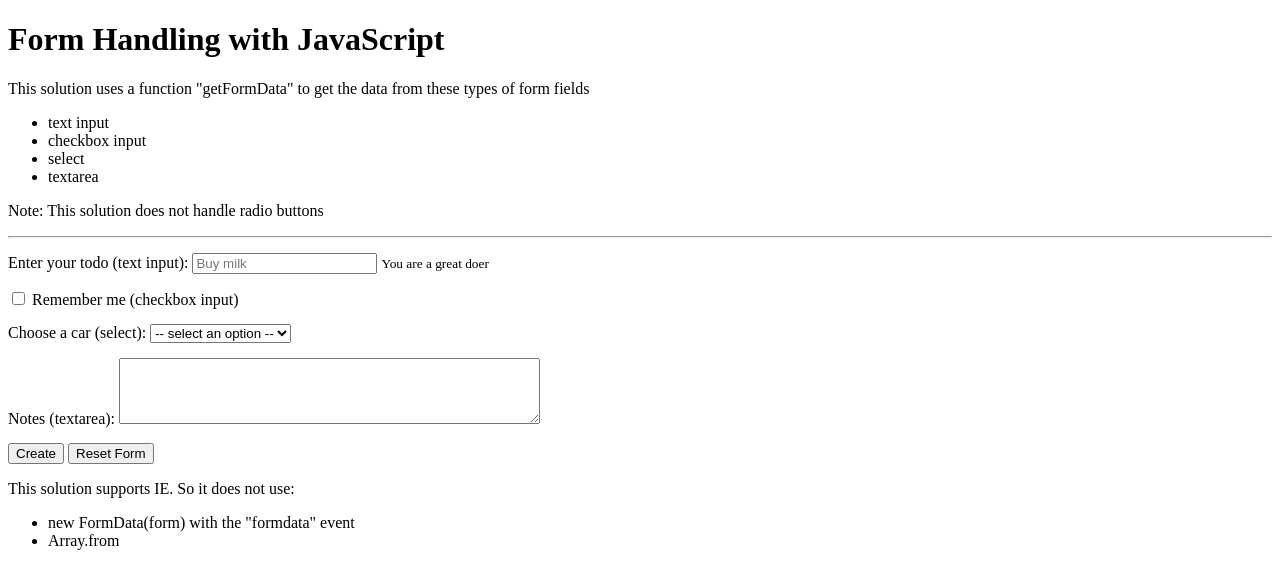
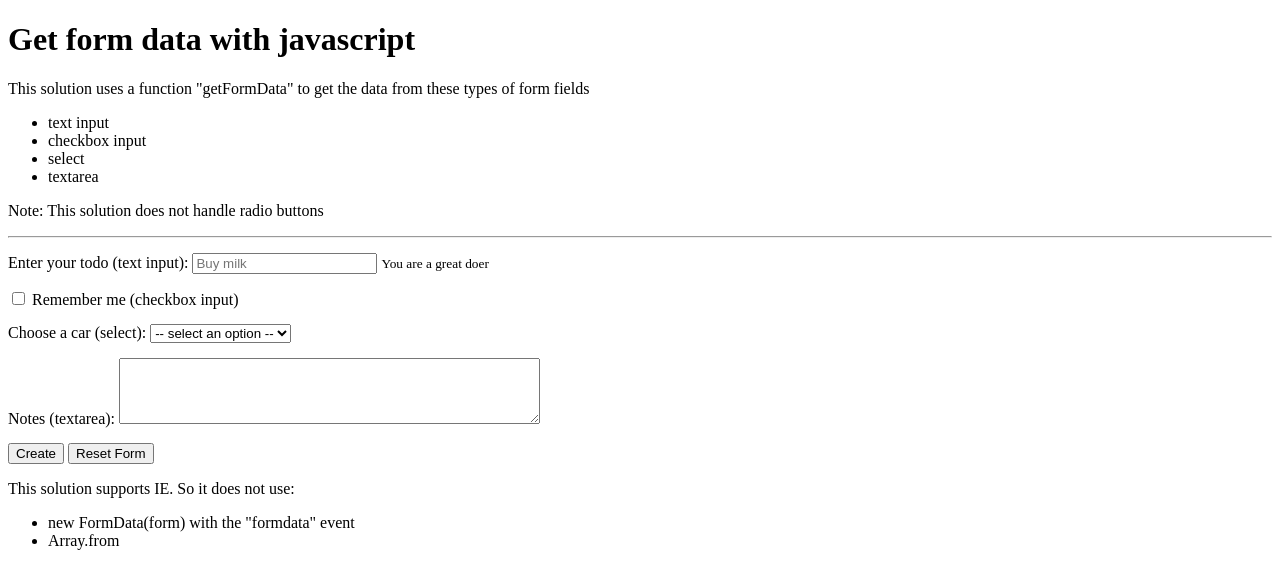
Before and after one commit to theptrk/asset_toolbox_dom, a plain HTML site: page src/form.html in a window 1280 px wide. Drawn offline with Linux system fonts and the light colour scheme.

Commit message:
updatetitle

```diff
--- a/src/form.html
+++ b/src/form.html
@@ -9,8 +9,7 @@
     </style>
 </head>
 <body>
-  <!-- This form handles all events -->
-  <h1>Form Handling with JavaScript</h1>
+  <h1>Get form data with javascript</h1>
   <p>
     This solution uses a function "getFormData" to get the data from these types of form fields
     <ul>
```
